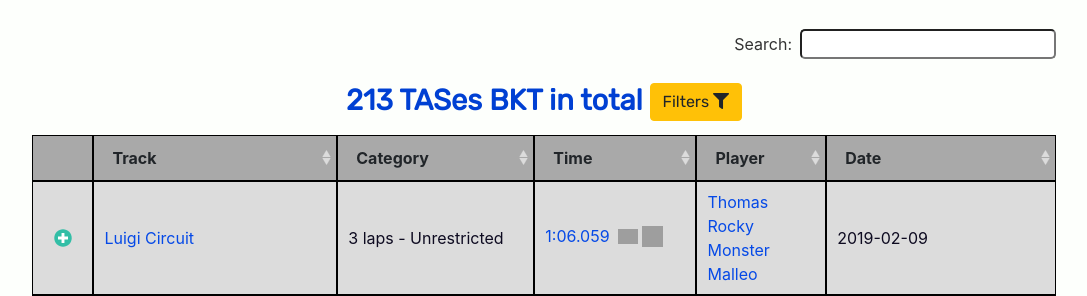
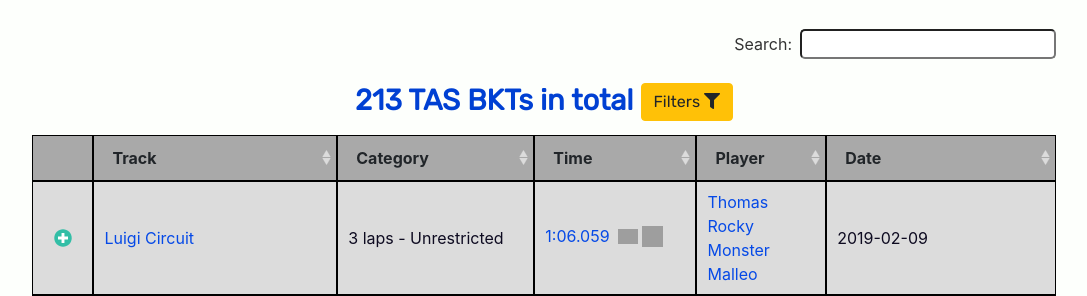
Before and after one commit to boumi21/mkwtas-website, a PHP site: page /all.php in a window 1280 px wide. Shown: the part 59-355 px from the top of the page, without its empty margins (96-1183 px from the left). Run offline with PHP 8.4, Linux system fonts and the light colour scheme; data comes from the database, SQL or seed files in the repository; data that the repository does not hold is empty; grey boxes are pictures that could not be loaded.

Commit message:
improve small typo

```diff
--- a/views/all.php
+++ b/views/all.php
@@ -33,7 +33,7 @@ include PHP_INCLUDES . 'imports_js.php';
                     </div>
                     <div class="d-lg-flex justify-content-lg-start align-items-lg-start justify-content-xl-start record-table">
                         <table class="detailRow table table-sm" id="empTable" hidden>
-                            <caption class="text-center"> <?php echo $count; ?> TASes BKT in total
+                            <caption class="text-center"> <?php echo $count; ?> TAS BKTs in total
                                 <!-- Button trigger modal -->
                                 <button type="button" class="btn btn-warning" data-toggle="modal" data-target="#filterModal">
                                     Filters <i class="fas fa-filter"></i>
```
